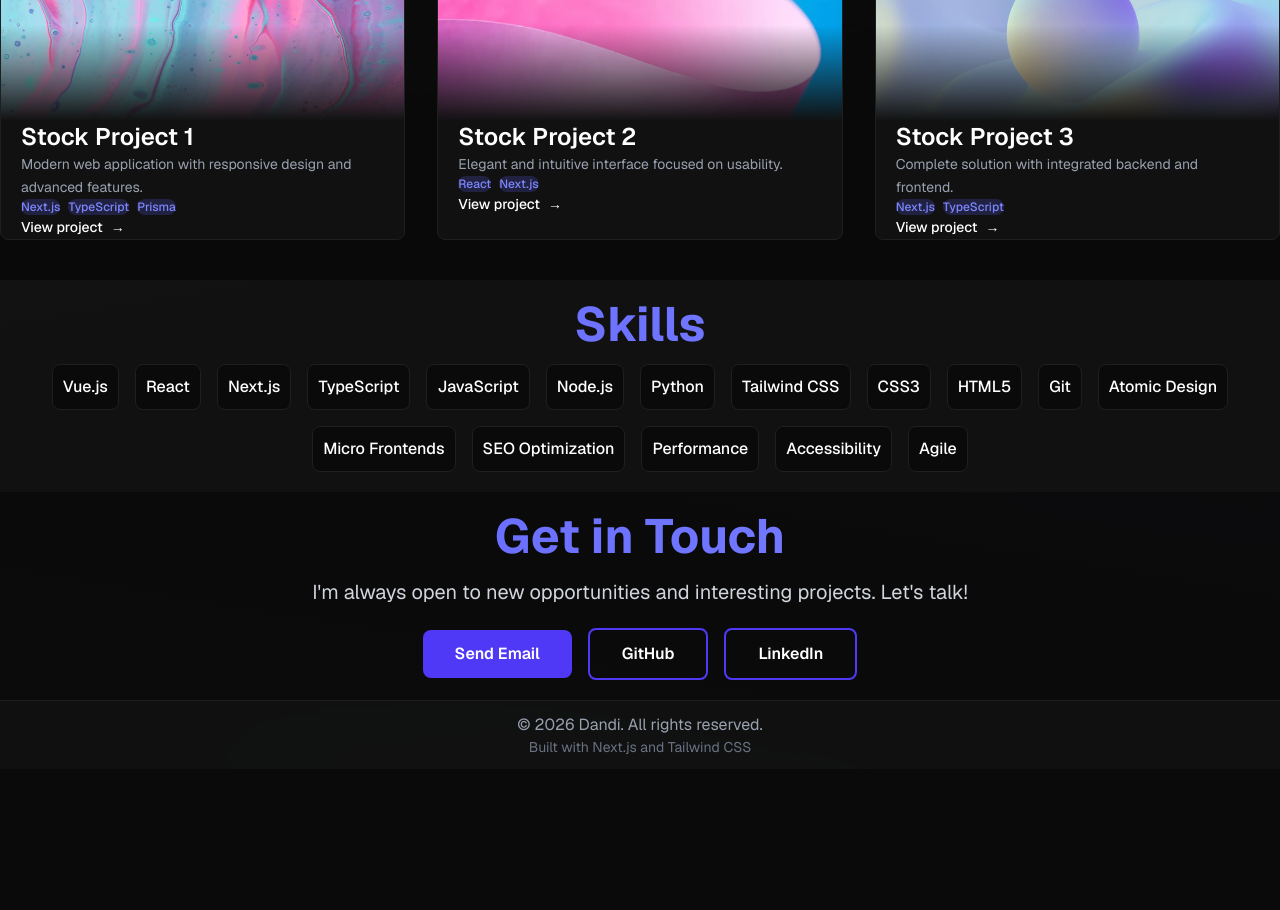
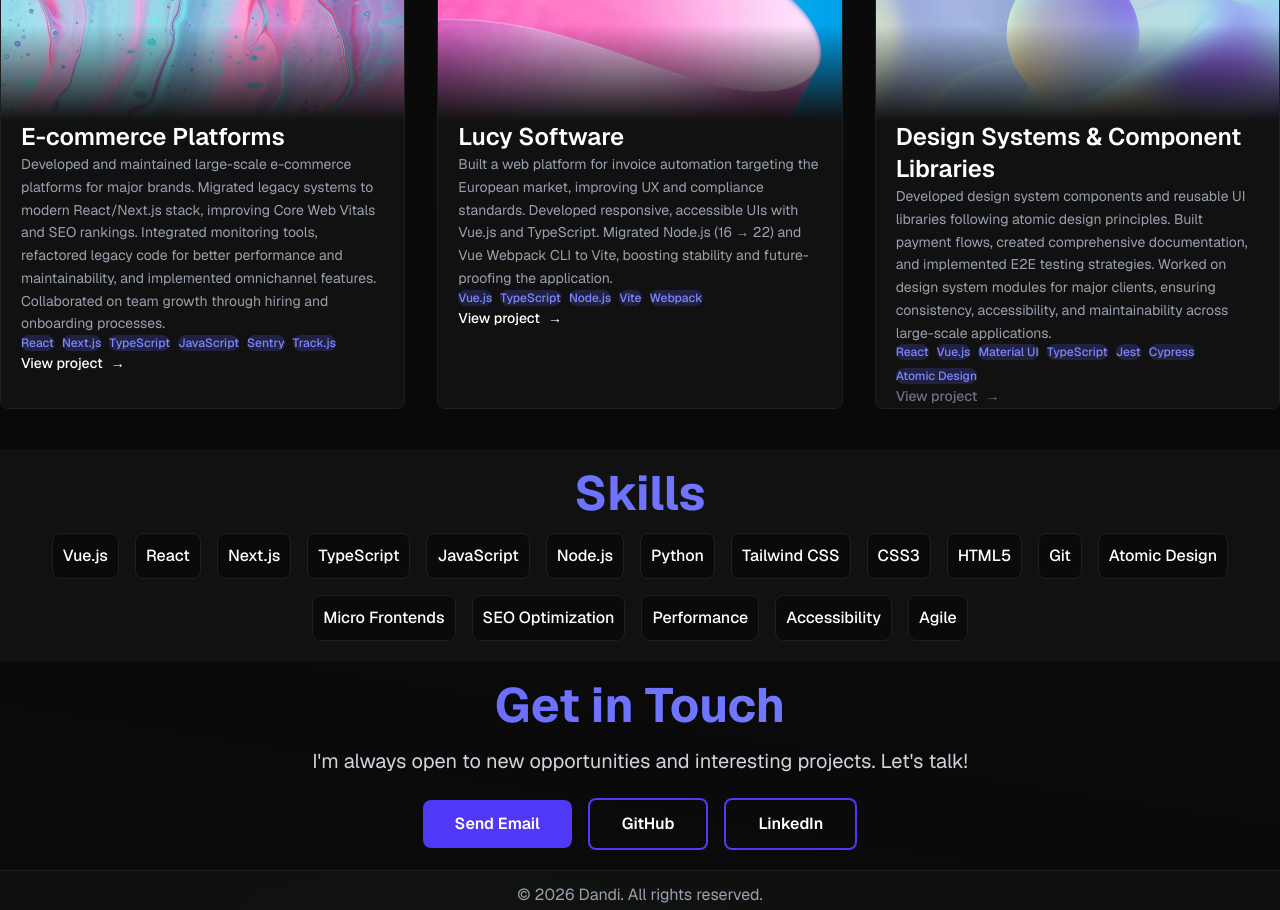
Before and after one commit to danditeoa/dandi.codes, a Next.js app: page / in a window 1280 px wide. Shown: the part 1440-2350 px from the top of the page. Before the commit the page ends 2209 px from the top, so only its background shows below. Built offline with nearby package versions, Linux system fonts and the light colour scheme.

Commit message:
update cards

```diff
--- a/components/Projects/Projects.tsx
+++ b/components/Projects/Projects.tsx
@@ -24,23 +24,23 @@ const defaultProjects: Project[] = [
     link: 'https://app.advocu.com/members/696117e29b75bd382db13b3e',
   },
   {
-    title: 'Stock Project 1',
-    description: 'Modern web application with responsive design and advanced features.',
-    tech: ['Next.js', 'TypeScript', 'Prisma'],
+    title: 'E-commerce Platforms',
+    description: 'Developed and maintained large-scale e-commerce platforms for major brands. Migrated legacy systems to modern React/Next.js stack, improving Core Web Vitals and SEO rankings. Integrated monitoring tools, refactored legacy code for better performance and maintainability, and implemented omnichannel features. Collaborated on team growth through hiring and onboarding processes.',
+    tech: ['React', 'Next.js', 'TypeScript', 'JavaScript', 'Sentry', 'Track.js'],
     image: '/assets/stock-1.jpg',
-    link: '#',
+    link: 'https://amaro.com/',
   },
   {
-    title: 'Stock Project 2',
-    description: 'Elegant and intuitive interface focused on usability.',
-    tech: ['React', 'Next.js'],
+    title: 'Lucy Software',
+    description: 'Built a web platform for invoice automation targeting the European market, improving UX and compliance standards. Developed responsive, accessible UIs with Vue.js and TypeScript. Migrated Node.js (16 → 22) and Vue Webpack CLI to Vite, boosting stability and future-proofing the application.',
+    tech: ['Vue.js', 'TypeScript', 'Node.js', 'Vite', 'Webpack'],
     image: '/assets/stock-2.jpg',
-    link: '#',
+    link: 'https://www.lucysoftware.eu/',
   },
   {
-    title: 'Stock Project 3',
-    description: 'Complete solution with integrated backend and frontend.',
-    tech: ['Next.js', 'TypeScript'],
+    title: 'Design Systems & Component Libraries',
+    description: 'Developed design system components and reusable UI libraries following atomic design principles. Built payment flows, created comprehensive documentation, and implemented E2E testing strategies. Worked on design system modules for major clients, ensuring consistency, accessibility, and maintainability across large-scale applications.',
+    tech: ['React', 'Vue.js', 'Material UI', 'TypeScript', 'Jest', 'Cypress', 'Atomic Design'],
     image: '/assets/stock-3.jpg',
     link: '#',
   },
@@ -101,6 +101,7 @@ export default function Projects({ projects = defaultProjects }: ProjectsProps)
                     </span>
                   ))}
                 </div>
+                {project.link !== '#' ? (
                   <a
                     href={project.link}
                     target={project.link.startsWith('http') ? '_blank' : undefined}
@@ -112,6 +113,12 @@ export default function Projects({ projects = defaultProjects }: ProjectsProps)
                       →
                     </span>
                   </a>
+                ) : (
+                  <span className="text-gray-500 font-medium inline-flex items-center gap-2 text-sm">
+                    View project{' '}
+                    <span className="inline-block">→</span>
+                  </span>
+                )}
               </div>
             </div>
           ))}
```
Lines whose indentation alone changed are shown as unchanged.
